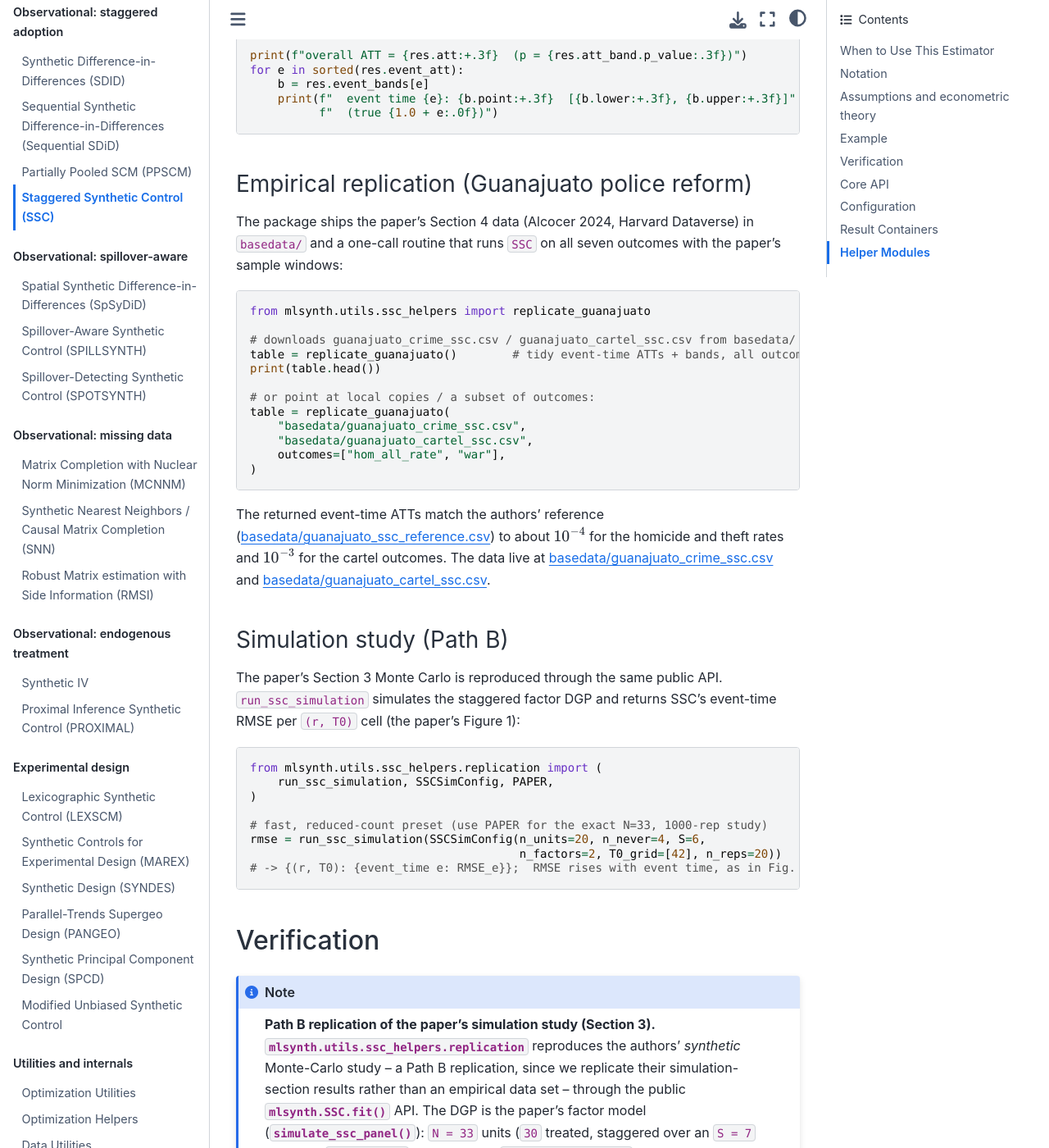
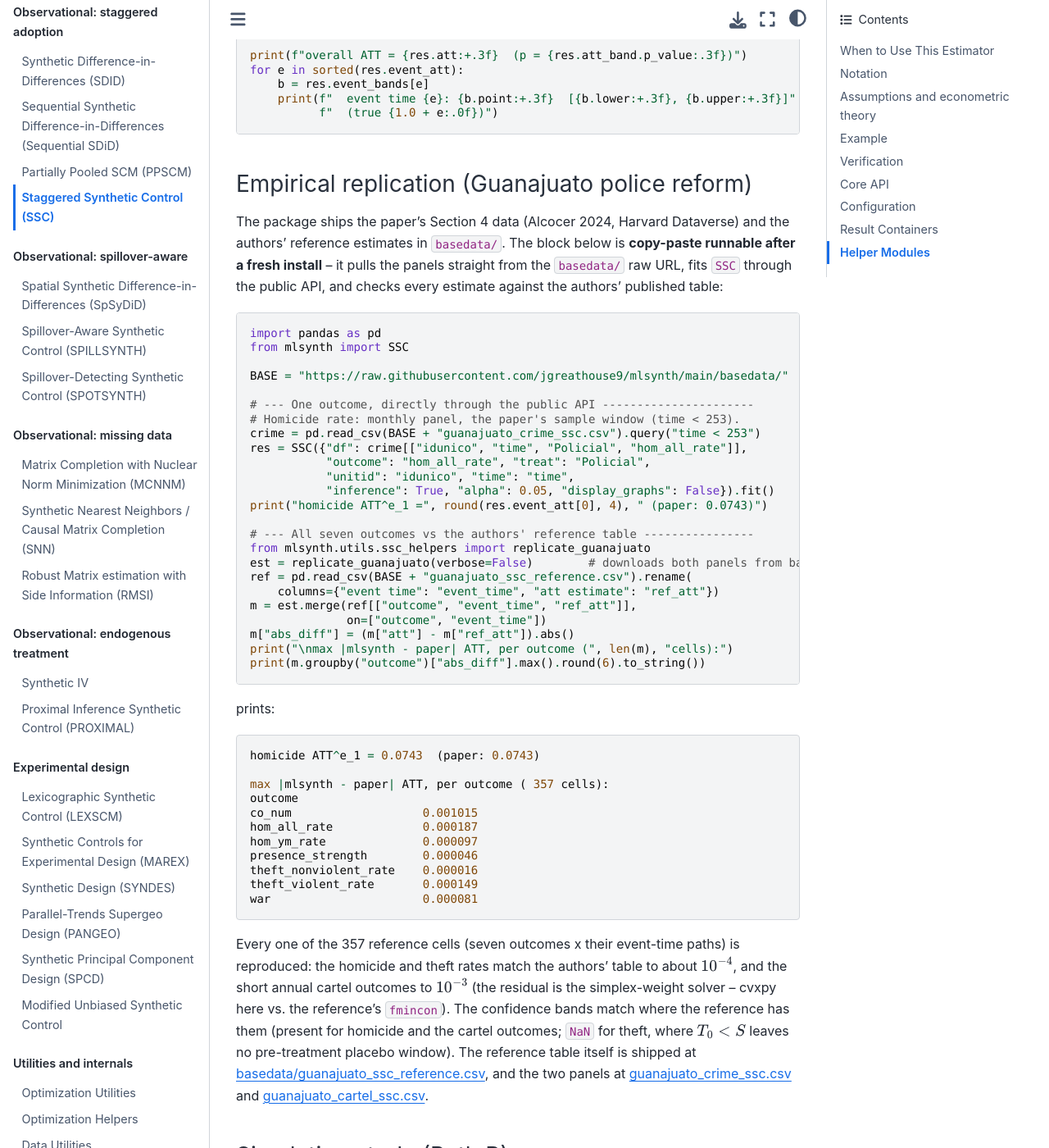
Before and after one commit to jgreathouse9/mlsynth, a Sphinx documentation site: the page built from docs/ssc.rst, in a window 1280 px wide and 1400 px high, scrolled down 4486 px. Shown: the whole window at 82% size. Built offline with Sphinx 7.4.7 and the Sphinx Book theme 1.1.4, drawn with Linux system fonts in a browser that asks for light colours; pages that are not in the unit, such as notebooks, are missing from menus; some of the changed text lies outside the part shown.

Commit message:
ssc change

```diff
--- a/docs/ssc.rst
+++ b/docs/ssc.rst
@@ -225,31 +225,64 @@ Empirical replication (Guanajuato police reform)
 ~~~~~~~~~~~~~~~~~~~~~~~~~~~~~~~~~~~~~~~~~~~~~~~~~~
 
 The package ships the paper's Section 4 data (Alcocer 2024, Harvard Dataverse)
-in ``basedata/`` and a one-call routine that runs ``SSC`` on all seven outcomes
-with the paper's sample windows:
+and the authors' reference estimates in ``basedata/``. The block below is
+**copy-paste runnable after a fresh install** -- it pulls the panels straight
+from the ``basedata/`` raw URL, fits ``SSC`` through the public API, and checks
+every estimate against the authors' published table:
 
 .. code-block:: python
 
+   import pandas as pd
+   from mlsynth import SSC
+
+   BASE = "https://raw.githubusercontent.com/jgreathouse9/mlsynth/main/basedata/"
+
+   # --- One outcome, directly through the public API ----------------------
+   # Homicide rate: monthly panel, the paper's sample window (time < 253).
+   crime = pd.read_csv(BASE + "guanajuato_crime_ssc.csv").query("time < 253")
+   res = SSC({"df": crime[["idunico", "time", "Policial", "hom_all_rate"]],
+              "outcome": "hom_all_rate", "treat": "Policial",
+              "unitid": "idunico", "time": "time",
+              "inference": True, "alpha": 0.05, "display_graphs": False}).fit()
+   print("homicide ATT^e_1 =", round(res.event_att[0], 4), " (paper: 0.0743)")
+
+   # --- All seven outcomes vs the authors' reference table ----------------
    from mlsynth.utils.ssc_helpers import replicate_guanajuato
+   est = replicate_guanajuato(verbose=False)        # downloads both panels from basedata/
+   ref = pd.read_csv(BASE + "guanajuato_ssc_reference.csv").rename(
+       columns={"event time": "event_time", "att estimate": "ref_att"})
+   m = est.merge(ref[["outcome", "event_time", "ref_att"]],
+                 on=["outcome", "event_time"])
+   m["abs_diff"] = (m["att"] - m["ref_att"]).abs()
+   print("\nmax |mlsynth - paper| ATT, per outcome (", len(m), "cells):")
+   print(m.groupby("outcome")["abs_diff"].max().round(6).to_string())
 
-   # downloads guanajuato_crime_ssc.csv / guanajuato_cartel_ssc.csv from basedata/
-   table = replicate_guanajuato()        # tidy event-time ATTs + bands, all outcomes
-   print(table.head())
+prints::
 
-   # or point at local copies / a subset of outcomes:
-   table = replicate_guanajuato(
-       "basedata/guanajuato_crime_ssc.csv",
-       "basedata/guanajuato_cartel_ssc.csv",
-       outcomes=["hom_all_rate", "war"],
-   )
+   homicide ATT^e_1 = 0.0743  (paper: 0.0743)
 
-The returned event-time ATTs match the authors' reference
-(`basedata/guanajuato_ssc_reference.csv <https://raw.githubusercontent.com/jgreathouse9/mlsynth/main/basedata/guanajuato_ssc_reference.csv>`_)
-to about :math:`10^{-4}` for the homicide and theft rates and :math:`10^{-3}`
-for the cartel outcomes. The data live at
-`basedata/guanajuato_crime_ssc.csv <https://raw.githubusercontent.com/jgreathouse9/mlsynth/main/basedata/guanajuato_crime_ssc.csv>`_
+   max |mlsynth - paper| ATT, per outcome ( 357 cells):
+   outcome
+   co_num                   0.001015
+   hom_all_rate             0.000187
+   hom_ym_rate              0.000097
+   presence_strength        0.000046
+   theft_nonviolent_rate    0.000016
+   theft_violent_rate       0.000149
+   war                      0.000081
+
+Every one of the 357 reference cells (seven outcomes x their event-time paths)
+is reproduced: the homicide and theft rates match the authors' table to about
+:math:`10^{-4}`, and the short annual cartel outcomes to :math:`10^{-3}` (the
+residual is the simplex-weight solver -- cvxpy here vs. the reference's
+``fmincon``). The confidence bands match where the reference has them (present
+for homicide and the cartel outcomes; ``NaN`` for theft, where :math:`T_0 < S`
+leaves no pre-treatment placebo window). The reference table itself is shipped
+at `basedata/guanajuato_ssc_reference.csv <https://raw.githubusercontent.com/jgreathouse9/mlsynth/main/basedata/guanajuato_ssc_reference.csv>`_,
+and the two panels at
+`guanajuato_crime_ssc.csv <https://raw.githubusercontent.com/jgreathouse9/mlsynth/main/basedata/guanajuato_crime_ssc.csv>`_
 and
-`basedata/guanajuato_cartel_ssc.csv <https://raw.githubusercontent.com/jgreathouse9/mlsynth/main/basedata/guanajuato_cartel_ssc.csv>`_.
+`guanajuato_cartel_ssc.csv <https://raw.githubusercontent.com/jgreathouse9/mlsynth/main/basedata/guanajuato_cartel_ssc.csv>`_.
 
 Simulation study (Path B)
 ~~~~~~~~~~~~~~~~~~~~~~~~~~
@@ -267,7 +300,13 @@ event-time RMSE per ``(r, T0)`` cell (the paper's Figure 1):
    # fast, reduced-count preset (use PAPER for the exact N=33, 1000-rep study)
    rmse = run_ssc_simulation(SSCSimConfig(n_units=20, n_never=4, S=6,
                                           n_factors=2, T0_grid=[42], n_reps=20))
-   # -> {(r, T0): {event_time e: RMSE_e}};  RMSE rises with event time, as in Fig. 1
+   for cell, by_event in rmse.items():
+       print(cell, {e: round(v, 3) for e, v in sorted(by_event.items())})
+
+prints (Monte-Carlo values vary by seed/preset, but the *pattern* -- event-time
+RMSE rising with the horizon, as in the paper's Figure 1 -- is stable)::
+
+   (2, 42) {0: 0.37, 1: 0.416, 2: 0.547, 3: 0.552, 4: 0.907, 5: 0.991}
 
 Verification
 ------------
```
Also changed, not shown: 1 other file.
